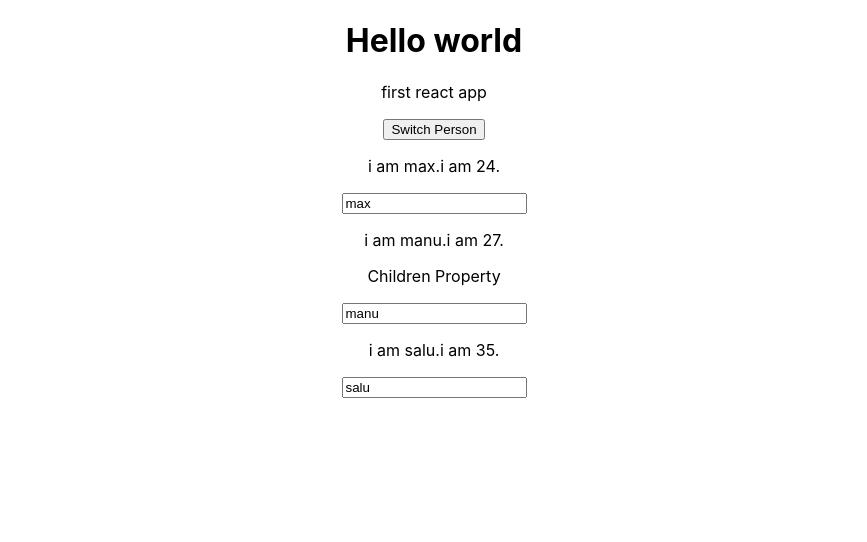
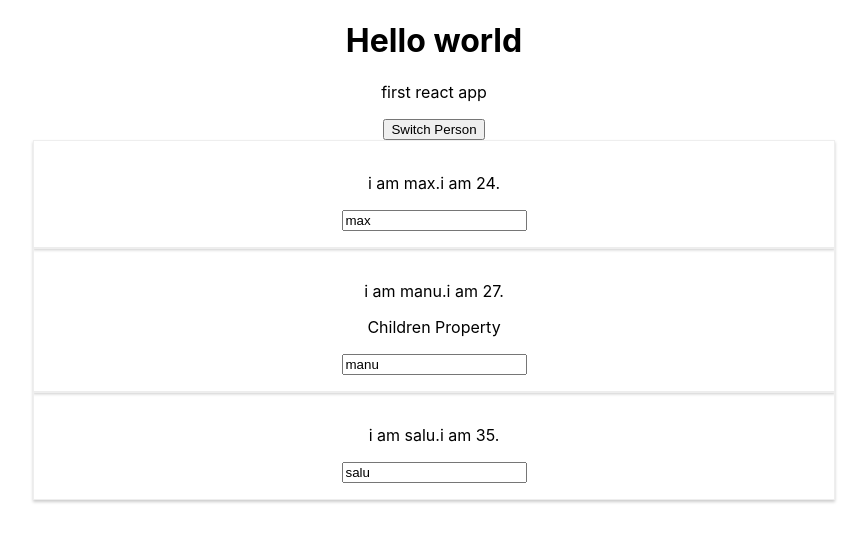
Before and after one commit to PHerath/react-app, a React (Create React App) app: page / in a window 1280 px wide. Shown: the top 542 px of the page, without its empty margins (206-1073 px from the left). Built offline with nearby package versions, Linux system fonts and the light colour scheme.

Commit message:
adding styles to Person component

```diff
--- /dev/null
+++ b/src/Person/Person.css
@@ -0,0 +1,8 @@
+.Person{
+    width: 60%;
+    margin: auto;
+    border: 1px solid #eeeeee;
+    box-shadow: 0 2px 3px #ccc;
+    padding: 16px;
+    text-align: center;
+}
--- a/src/Person/Person.js
+++ b/src/Person/Person.js
@@ -1,8 +1,9 @@
 import React from 'react';
+import './Person.css';
 
 var Person = (props) => {
     return (
-        <div>
+        <div className = "Person">
             <p onClick={props.click}>i am {props.name}.i am {props.age}.</p>
             <p>{props.children}</p>
             <input type="text" onChange = {props.change} value = {props.name}></input>
```
